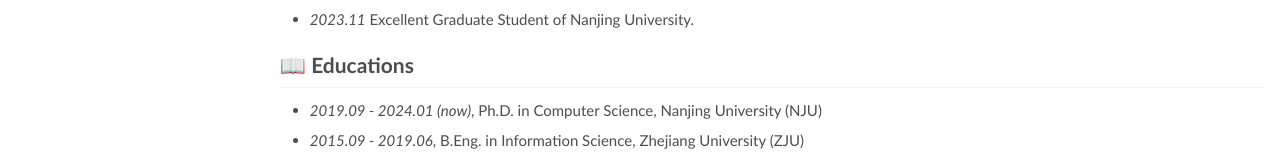
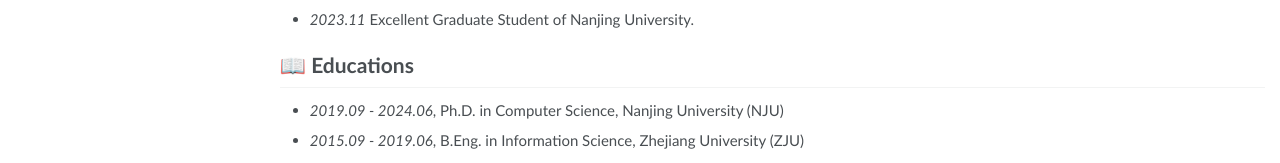
Before and after one commit to heyixiao14/heyixiao14.github.io, a Jekyll site: the page built from _pages/about.md, in a window 1280 px wide and 1242 px high. Shown: the part 1076-1239 px from the top of the window. Built offline with Jekyll 4.4.1, drawn with Linux system fonts in a browser that asks for light colours.

Commit message:
Update about.md

```diff
--- a/_pages/about.md
+++ b/_pages/about.md
@@ -62,7 +62,7 @@ In: Proceedings of the 17th International Conference on Parallel Problem Solving
 
 
 # 📖 Educations
-- *2019.09 - 2024.01 (now)*, Ph.D. in Computer Science, Nanjing University (NJU)
+- *2019.09 - 2024.06*, Ph.D. in Computer Science, Nanjing University (NJU)
 - *2015.09 - 2019.06*, B.Eng. in Information Science, Zhejiang University (ZJU)
 
 <!-- # 💬 Invited Talks
```
